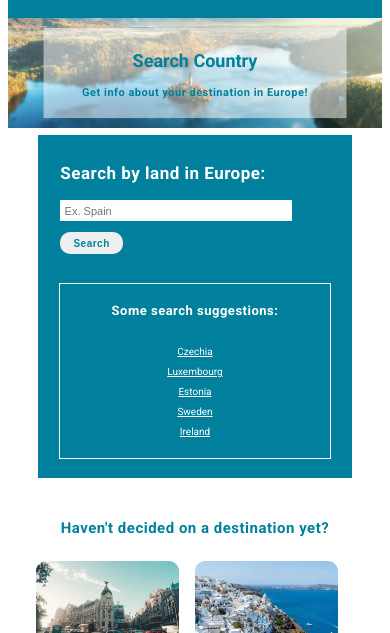
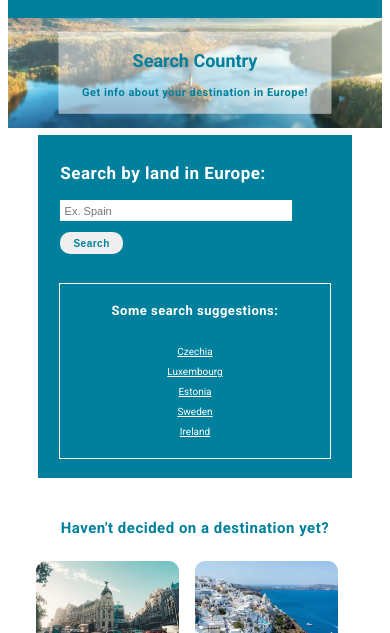
Before and after one commit to emhe2504/Dt211g-projekt, a website built with Vite: page index.html in a window 390 px wide. Shown: the part 195-828 px from the top of the page. Built offline with nearby package versions, Linux system fonts and the light colour scheme; a web font is replaced by a local one.

Commit message:
Förhoppningsvis sista fix

```diff
--- a/src/css/_base.scss
+++ b/src/css/_base.scss
@@ -88,6 +88,12 @@
             padding-right: 8%;
             text-align: center;
             color: variables.$primary-color;
+
+            @media only screen and (max-width: 450px) {
+                padding: 1%;
+                padding-left: 4%;
+                padding-right: 4%;
+            }
 
             h2 {
                 font-size: 50px;
```
